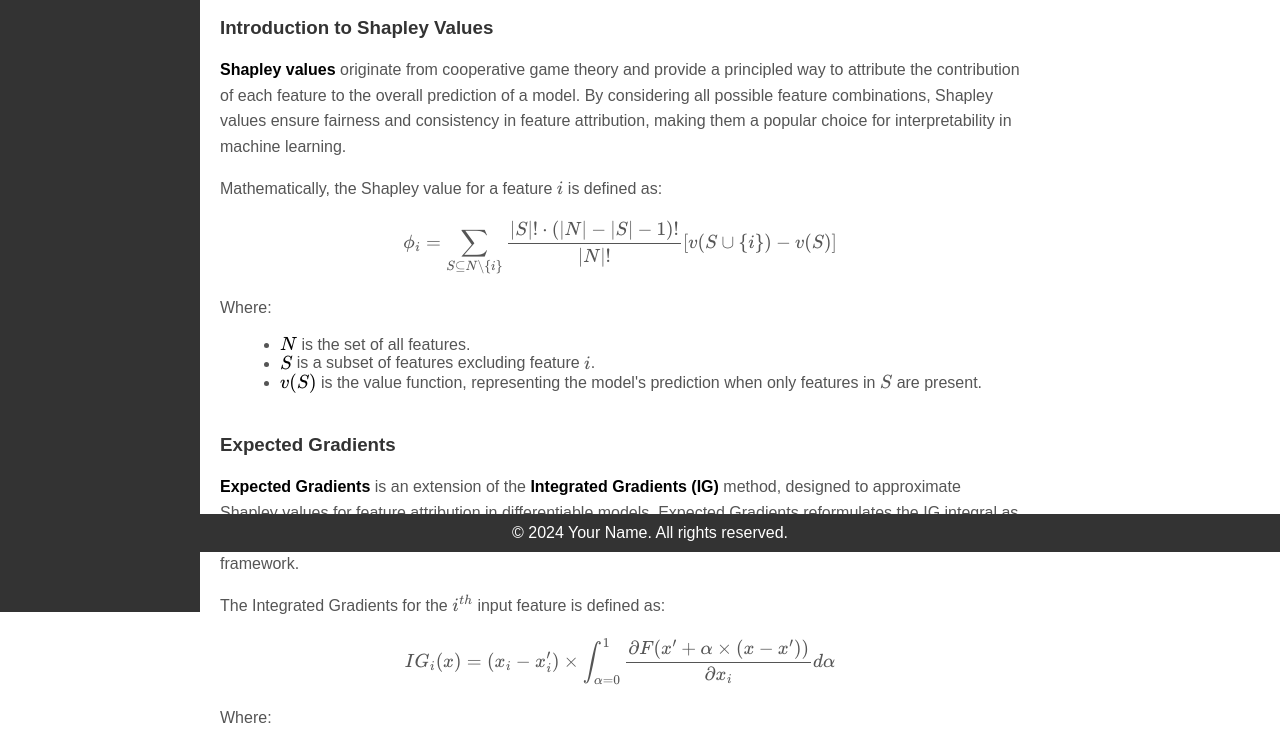
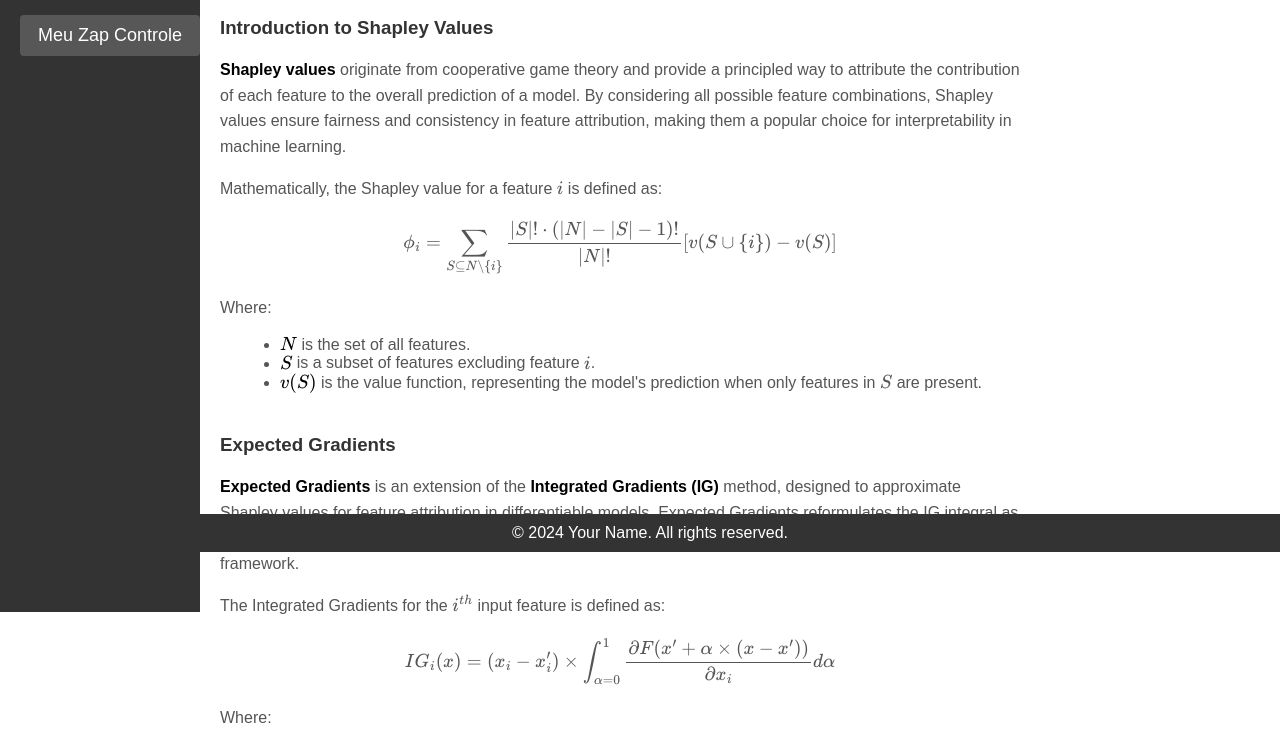
Before and after one commit to hugobaraky/hugobaraky.github.io, a plain HTML site: page pages/research.html in a window 1280 px wide. Shown: the part 248-988 px from the top of the page. Drawn offline with nearby package versions, Linux system fonts and the light colour scheme.

Commit message:
Update research.html

```diff
--- a/pages/research.html
+++ b/pages/research.html
@@ -144,6 +144,9 @@
             </li>
             <li>
                 <a href="research.html" class="active">Research</a>
+            </li>
+            <li>
+                <a href="meuzapcontrole.html" class="active">Meu Zap Controle</a>
             </li>
         </ul>
     </nav>
```
